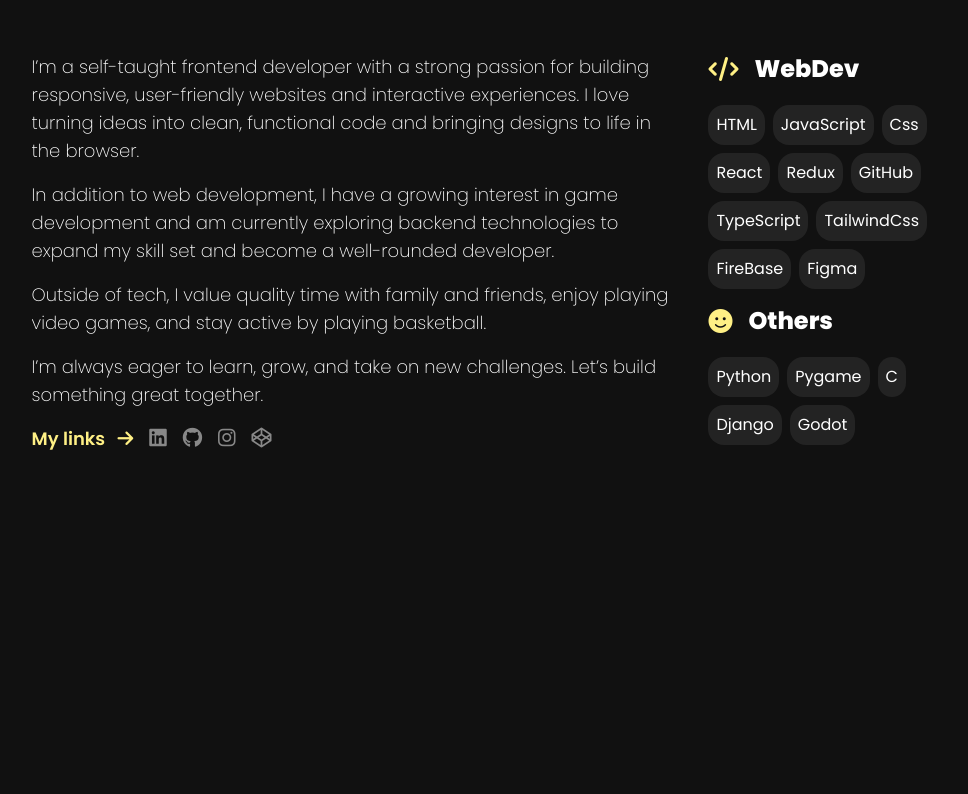
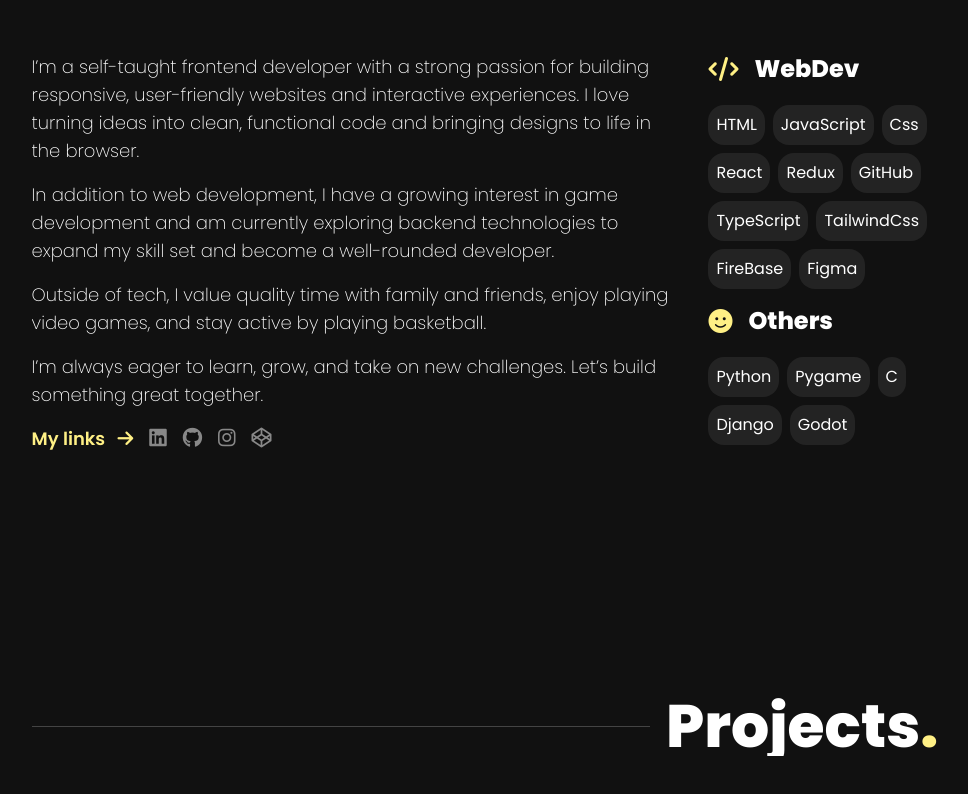
Before and after one commit to Norberthue/portfolio-v2, a React (Vite) app: page / in a window 1280 px wide. Shown: the part 980-1774 px from the top of the page, without its empty margins (185-1153 px from the left). Before the commit the page ends 1554 px from the top, so only its background shows below. Built offline with nearby package versions, Linux system fonts and the light colour scheme.

Commit message:
start doing project section

```diff
--- a/src/App.tsx
+++ b/src/App.tsx
@@ -2,6 +2,7 @@ import About from "./components/About"
 import Header from "./components/Header"
 import Hero from "./components/Hero"
 import Navbar from "./components/Navbar"
+import Projects from "./components/Projects"
 
 function App() {
 
@@ -12,6 +13,7 @@ function App() {
           <Header></Header>
           <Hero/>
           <About/>
+          <Projects/>
         </main>
       </div>
   )
--- a/src/components/About.tsx
+++ b/src/components/About.tsx
@@ -3,7 +3,7 @@ import {motion} from 'framer-motion'
 const About = () => {
   return (
 
-    <section className='relative overflow-hidden flex flex-col gap-2 max-w-[1150px] m-auto p-[2.4rem] sm:p-[5.2rem] xl:p-[7.6rem] z-10' style={{flex: "flex-direction:row-reverse"}}>
+    <section className='flex flex-col gap-2 max-w-[1150px] m-auto p-[2.4rem] sm:p-[5.2rem] xl:p-[7.6rem] z-10'>
 
         <div className='flex items-center gap-4 mb-[2.4rem]'>
             <h3>
--- a/src/components/Hero.tsx
+++ b/src/components/Hero.tsx
@@ -2,7 +2,7 @@ import Reveal from "./utils/Reveal"
 
 const Hero = () => {
   return (
-    <section className='flex flex-col gap-7 max-w-[1150px] m-auto p-[2.4rem] sm:p-[5.2rem] xl:p-[7.6rem] z-10 mb-[2.4rem] sm:mb-[9.6rem] overflow-hidden'>
+    <section className='flex flex-col gap-7 max-w-[1150px] m-auto p-[2.4rem] sm:p-[5.2rem] xl:p-[7.6rem] z-10 mb-[2.4rem] sm:mb-[9.6rem]'>
         <Reveal>
             <h1 className=" text-5xl sm:text-8xl font-extrabold">Hey, I'm Norbert<span className="text-yellow-200">.</span></h1>
         </Reveal>
--- /dev/null
+++ b/src/components/Projects.tsx
@@ -0,0 +1,19 @@
+import React from 'react'
+import Reveal from './utils/Reveal'
+
+const Projects = () => {
+  return (
+    <section className='flex flex-col gap-2 max-w-[1150px] m-auto p-[2.4rem] sm:p-[5.2rem] xl:p-[7.6rem] z-10'>
+        <div className='flex items-center gap-4 mb-[2.4rem]'>
+            <div className='h-[0.5px] w-full bg-[#b4b4b450]'></div>
+            <h1>
+            <Reveal>
+                <span className='text-4xl  sm:text-6xl font-extrabold '>Projects<span className='text-yellow-200'>.</span></span>
+            </Reveal>
+            </h1>
+        </div>
+    </section>
+  )
+}
+
+export default Projects
```
